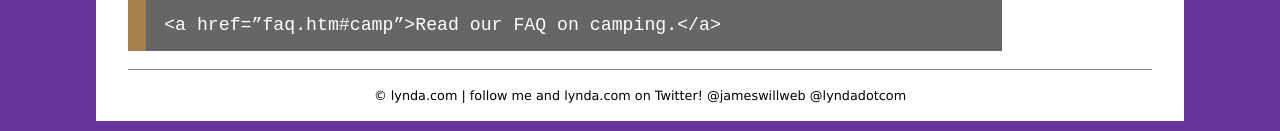
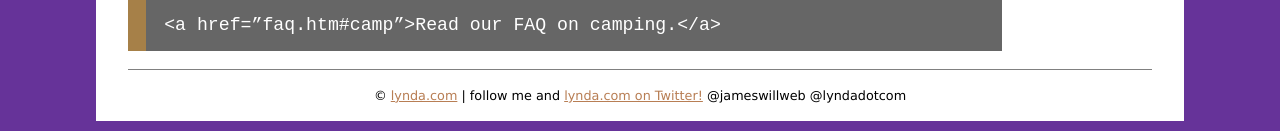
Before and after one commit to TheHagueUniversity/getting-started-and-html-challenge-chiini, a plain HTML site: page Challenge1_Getting_Started_HTML/links.html in a window 1280 px wide. Shown: the part 2618-2749 px from the top of the page. Drawn offline with Linux system fonts and the light colour scheme.

Commit message:
updated links.html, linked elements of the footer to external sites

```diff
--- a/Challenge1_Getting_Started_HTML/links.html
+++ b/Challenge1_Getting_Started_HTML/links.html
@@ -96,7 +96,7 @@
 
         <!--Copyright-->
         <footer>
-            <p>&copy; lynda.com | follow me and lynda.com on Twitter! @jameswillweb @lyndadotcom</p>
+            <p>&copy; <a href="https://www.lynda.com/" title="Learn it at lynda.com!" target="_blank">lynda.com</a> | follow me and <a href="https://twitter.com/lynda" title="Twitter page of lynda" target="_blank">lynda.com on Twitter!</a> @jameswillweb @lyndadotcom</p>
         </footer>
     </body>
 
```
